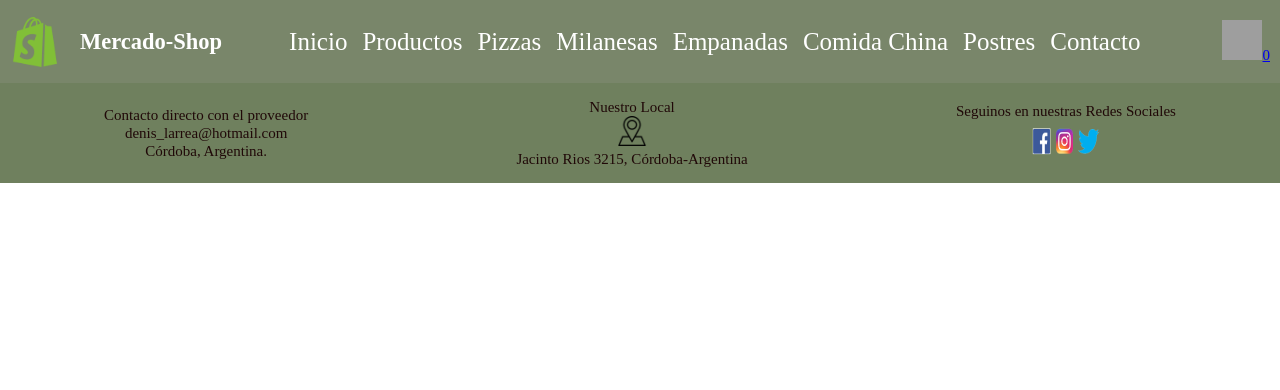
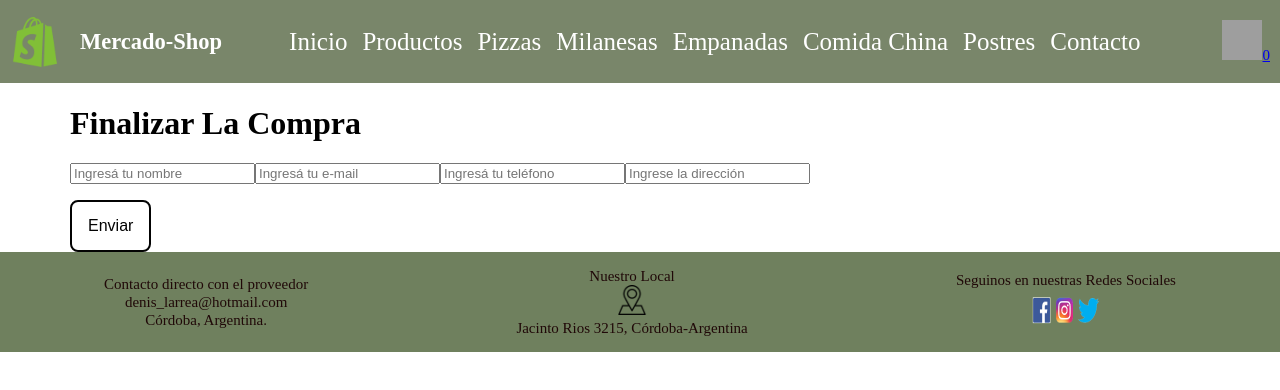
Before and after one commit to denislarrea/proyect_larrea, a React (Create React App) app: page /Checkout in a window 1280 px wide. Shown: the top 390 px of the page. Built offline with nearby package versions, Linux system fonts and the light colour scheme; grey boxes are pictures that could not be loaded.

Commit message:
Modificacion para hacer el checkout de la compra con el id de compra. Falta modificar css

```diff
--- a/package.json
+++ b/package.json
@@ -9,6 +9,7 @@
     "firebase": "^10.5.0",
     "react": "^18.2.0",
     "react-dom": "^18.2.0",
+    "react-hook-form": "^7.47.0",
     "react-router-dom": "^6.16.0",
     "react-scripts": "5.0.1",
     "web-vitals": "^2.1.4"
--- a/src/App.js
+++ b/src/App.js
@@ -8,6 +8,7 @@
 import Item from "./components/ItemList/Item";
 import { CartProvider } from "./context/CartContext";
 import Carrito from "./components/Carrito/Carrito";
+import Checkout from "./components/Checkout/Checkout";
 
 
 
@@ -26,7 +27,8 @@
       <Route path="/item/:id" element={<ItemDetailContainer  />}/>
       <Route path="/productos" element={<ItemListContainer  />}/>
       <Route path="/productos/:categoria" element={<ItemListContainer />}/>
-      <Route path="/carrito" element={<Carrito />}></Route>
+      <Route path="/carrito" element={<Carrito />}/>
+      <Route path="/Checkout" element={<Checkout />}/>
     </Routes>
 
 
--- a/src/components/Carrito/Carrito.jsx
+++ b/src/components/Carrito/Carrito.jsx
@@ -1,6 +1,8 @@
 import React, { useContext } from "react"
 import { CartContext } from "../../context/CartContext"
 import './style.css'
+import { Link } from "react-router-dom"
+
 const Carrito = () => {
 
     const { carrito, precioTotal, vaciarCarrito, eliminarItem} = useContext(CartContext)
@@ -33,6 +35,7 @@
             <>
                 <h2>Precio total: ${precioTotal()}</h2>
                 <button onClick={handleVaciar}>Vaciar</button>
+                <Link to="/checkout">Finalizar compra</Link>
 
             </> :
             <h2>El carrito está vacío :(</h2>
--- /dev/null
+++ b/src/components/Checkout/Checkout.jsx
@@ -0,0 +1,60 @@
+import React, { useContext, useState } from 'react'
+import { CartContext } from '../../context/CartContext'
+import { useForm } from 'react-hook-form'
+import { collection, addDoc } from "firebase/firestore"
+import { db } from "../../firebase/Config"
+
+const Checkout = () => {
+
+    const [pedidoId, setPedidoId] = useState("");
+
+    const { carrito, precioTotal, vaciarCarrito, eliminarItem} = useContext(CartContext)
+
+    const { register, handleSubmit } = useForm();
+
+    const comprar = (data) => {
+        const pedido = {
+            cliente: data,
+            productos: carrito,
+            total: precioTotal()
+        }
+        console.log(pedido);
+
+        const pedidosRef = collection(db, "pedidos");
+
+        addDoc(pedidosRef, pedido)
+            .then((doc) => {
+                setPedidoId(doc.id);
+                vaciarCarrito();
+            })
+
+    }
+
+    if (pedidoId) {
+        return (
+            <div className="container">
+                <h1 className="main-title">Muchas gracias por tu compra</h1>
+                <p>Tu número de pedido es: {pedidoId}</p>
+            </div>
+        )
+    }
+
+
+    return (
+        <div className="container">
+        <h1 className="main-title">Finalizar La Compra</h1>
+        <form className="formulario" onSubmit={handleSubmit(comprar)}>
+
+            <input type="text" placeholder="Ingresá tu nombre" {...register("nombre")} />
+            <input type="email" placeholder="Ingresá tu e-mail" {...register("email")} />
+            <input type="phone" placeholder="Ingresá tu teléfono" {...register("telefono")} />
+            <input type="direccion" placeholder="Ingrese la dirección" {...register("direccion")} />
+
+            <button className="enviar" type="submit">Enviar</button>
+
+        </form>
+    </div>
+    )
+}
+
+export default Checkout
```
Also changed, not shown: 1 other file (tests, documents, lock files or other folders).
